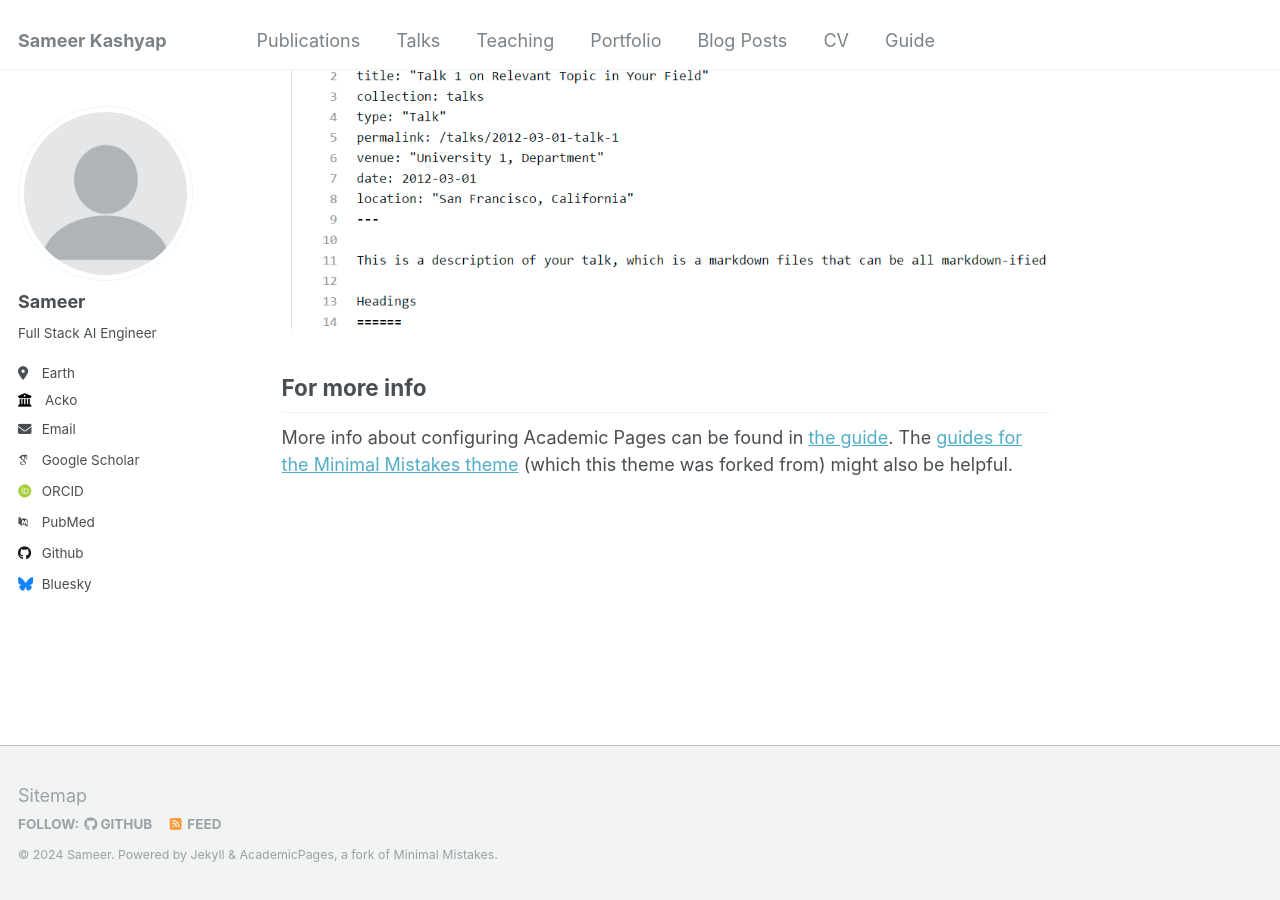
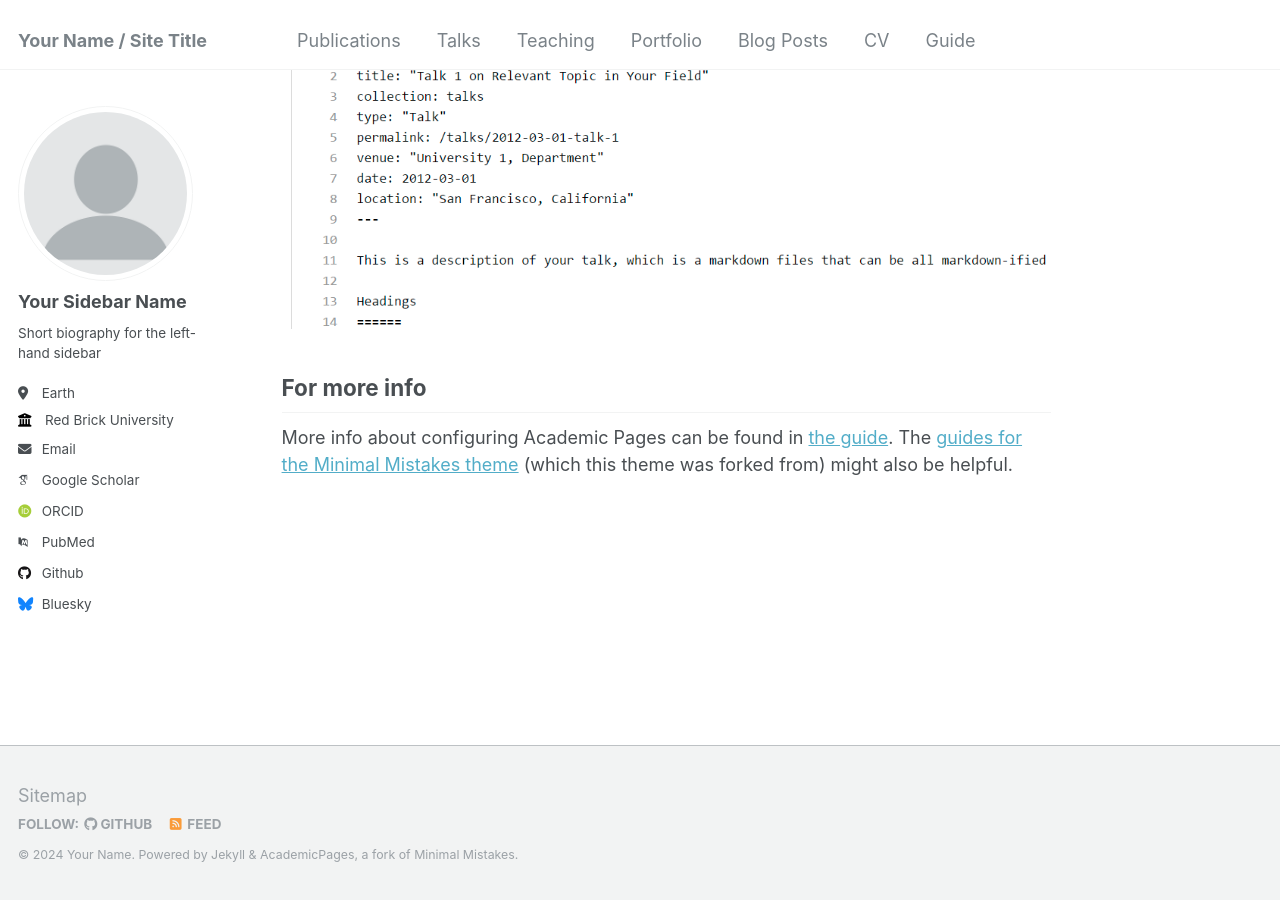
Before and after one commit to Sameerkash/Sameerkash.github.io, a Jekyll site: the page built from _pages/about.md, in a window 1280 px wide and 900 px high, scrolled down 2660 px. Built offline with Jekyll 4.4.1, drawn with Linux system fonts in a browser that asks for light colours; some web fonts are replaced.

Commit message:
revert all

```diff
--- a/_config.yml
+++ b/_config.yml
@@ -8,13 +8,13 @@
 
 # Basic Site Settings
 locale                   : "en-US"
-title                    : "Sameer Kashyap"
+title                    : "Your Name / Site Title"
 title_separator          : "-"
-name                     : &name "Sameer"
-description              : &description "Hello! my current research interests are in applying Scientific Machine Learning and Explianbale AI to climate related research statments, I am also a Full Stack AI Software Engineer."
-# url                      : https://academicpages.github.io # the base hostname & protocol for your site e.g. "https://mmistakes.github.io"
-# baseurl                  : "" # the subpath of your site, e.g. "/blog"
-repository               : "Sameerkash/sameerkash.github.io"
+name                     : &name "Your Name"
+description              : &description "personal description"
+url                      : https://academicpages.github.io # the base hostname & protocol for your site e.g. "https://[your GitHub username].github.io"
+baseurl                  : "" # the subpath of your site, e.g. "/blog"
+repository               : "academicpages/academicpages.github.io"
 
 # Site Author - The following control what appear as part of the author content on the side bar.
 #               If a field is blank the icon and link will not appear, otherwise it will be shown.
@@ -22,13 +22,13 @@ repository               : "Sameerkash/sameerkash.github.io"
 author:
   # Biographic information
   avatar           : "profile.png"
-  name             : "Sameer"
+  name             : "Your Sidebar Name"
   pronouns         : # example: "she/her"
-  bio              : "Full Stack AI Engineer"
+  bio              : "Short biography for the left-hand sidebar"
   location         : "Earth"
-  employer         : "Acko"
+  employer         : "Red Brick University"
   uri              : # URL
-  email            : "sameera.kashyap@acko.com"
+  email            : "none@example.org"
 
   # Academic websites
   arxiv            : # URL - Update with the correct link to your profile
@@ -38,6 +38,7 @@ author:
   semantic         : # URL
   pubmed           : "https://www.ncbi.nlm.nih.gov/pubmed/?term=john+snow"
   researchgate     : # URL
+  scopus           : # URL
 
   # Repositories and software development
   bitbucket        : # Username - Update with your username on the site
@@ -71,7 +72,7 @@ author:
   wikipedia        : # Username
   xing             : # Username
   youtube          : # Username
-  zhihu            : # URL
+  zhihu            : # Username
 
 # Publication Category - The following the list of publication categories and their headings
 publication_category:
@@ -169,10 +170,12 @@ exclude:
   - CHANGELOG
   - Capfile
   - config
+  - Dockerfile
   - Gemfile
   - Gruntfile.js
   - gulpfile.js
   - LICENSE
+  - local
   - log
   - node_modules
   - package.json*
@@ -290,22 +293,25 @@ sass:
 permalink: /:categories/:title/
 # paginate: 5 # amount of posts to show
 # paginate_path: /page:num/
-timezone: America/Los_Angeles # http://en.wikipedia.org/wiki/List_of_tz_database_time_zones
+timezone: Etc/UTC # http://en.wikipedia.org/wiki/List_of_tz_database_time_zones
 
 
 # Plugins
 plugins:
+  - jekyll-feed
+  - jekyll-gist
   - jekyll-paginate
   - jekyll-sitemap
+  - jekyll-redirect-from
+  - jemoji
+
+# Mimic GitHub Pages with --safe
+whitelist:
+  - jekyll-feed
   - jekyll-gist
-  - jekyll-feed
-  - jekyll-redirect-from
-# mimic GitHub Pages with --safe
-whitelist:
   - jekyll-paginate
   - jekyll-sitemap
-  - jekyll-gist
-  - jekyll-feed
+  - jekyll-redirect-from
   - jemoji
 
 
```
